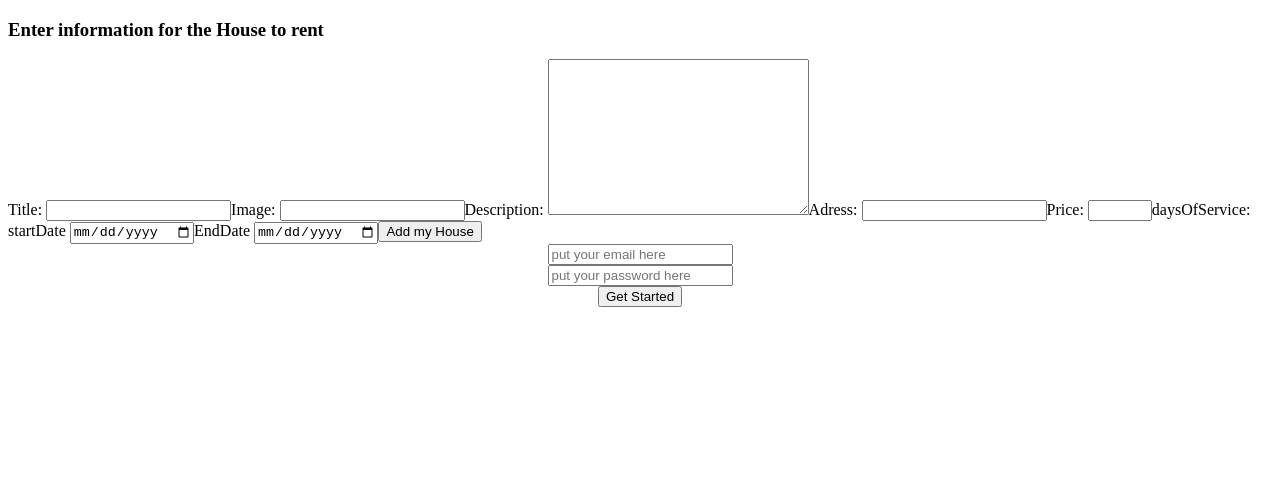
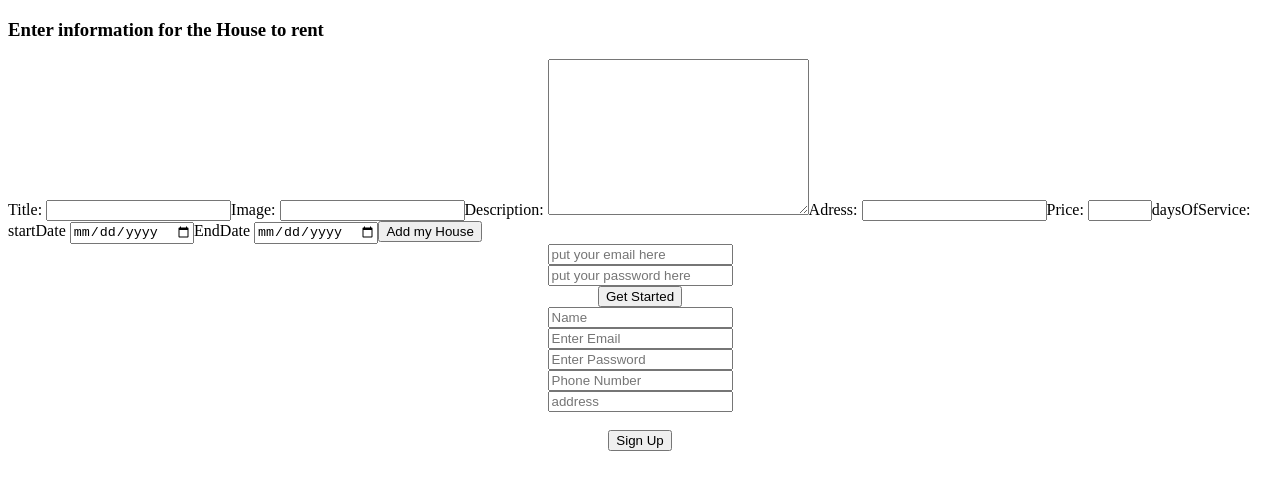
Before and after one commit to Cozy-Hysas/hysas_project, a React app: page / in a window 1280 px wide. Shown: the top 490 px of the page. Built offline with nearby package versions, Linux system fonts and the light colour scheme; no server answers; the HTML template or start-up script is replaced by a standard one.

Commit message:
render login component

```diff
--- a/client/src/components/Signup.jsx
+++ b/client/src/components/Signup.jsx
@@ -1,5 +1,6 @@
 import React, { Component } from 'react';
 import axios from 'axios';
+import Login from './Login.jsx';
 class Signup extends Component {
     constructor(props) {
         super(props);
@@ -8,7 +9,8 @@ class Signup extends Component {
             email: "",
             password: "",
             phoneNumber:undefined,
-            address:""
+            address:"",
+            check:""
         }
 
     }
@@ -40,9 +42,14 @@ class Signup extends Component {
                 })
             })
 
+            this.setState({
+                check:"login"
+            })
+
     }
 
     render() {
+        if(this.state.check===""){
         return (
             <div className='sign'>
                 <center>
@@ -55,14 +62,18 @@ class Signup extends Component {
                 <input type="password" placeholder="Enter Password" name="psw" id="psw" required onChange={this.myChangeHandler.bind(this)}></input><br/>
 
 
-                <input type="number" placeholder="Phone Number" name="phone" id="phone" required onChange={this.myChangeHandler.bind(this)}></input><br/><br/>
+                <input type="number" placeholder="Phone Number" name="phone" id="phone" required onChange={this.myChangeHandler.bind(this)}></input><br/>
 
                 <input type="text" placeholder="address" name="address" id="address" required onChange={this.myChangeHandler.bind(this)}></input><br/>
                 <br />
                 <button onClick={this.SignUp.bind(this)}>Sign Up</button>
                 </center>
             </div>
-        );
+        )}else if(this.state.check==="login"){
+            return (
+                <Login />
+            )
+        }
     }
 }
 
--- a/client/src/index.jsx
+++ b/client/src/index.jsx
@@ -2,13 +2,14 @@ import React from "react"
 import ReactDOM from "react-dom"
 import Login from "./components/Login.jsx"
 import HouseRenter from "./components/HouseRenter.jsx"
-
+import Signup from "./components/Signup.jsx"
 class App extends React.Component {
     render() {
         return (
             <div>
                 <HouseRenter />
             <Login/>
+            <Signup />
             </div>
         )
     }
--- a/package.json
+++ b/package.json
@@ -14,6 +14,7 @@
     "@hapi/joi": "^17.1.1",
     "axios": "^0.20.0",
     "express": "^4.17.1",
+    "jquery": "^3.5.1",
     "jquery.terminal": "^2.18.3",
     "mongoose": "^5.10.6",
     "nodemon": "^2.0.4",
```
